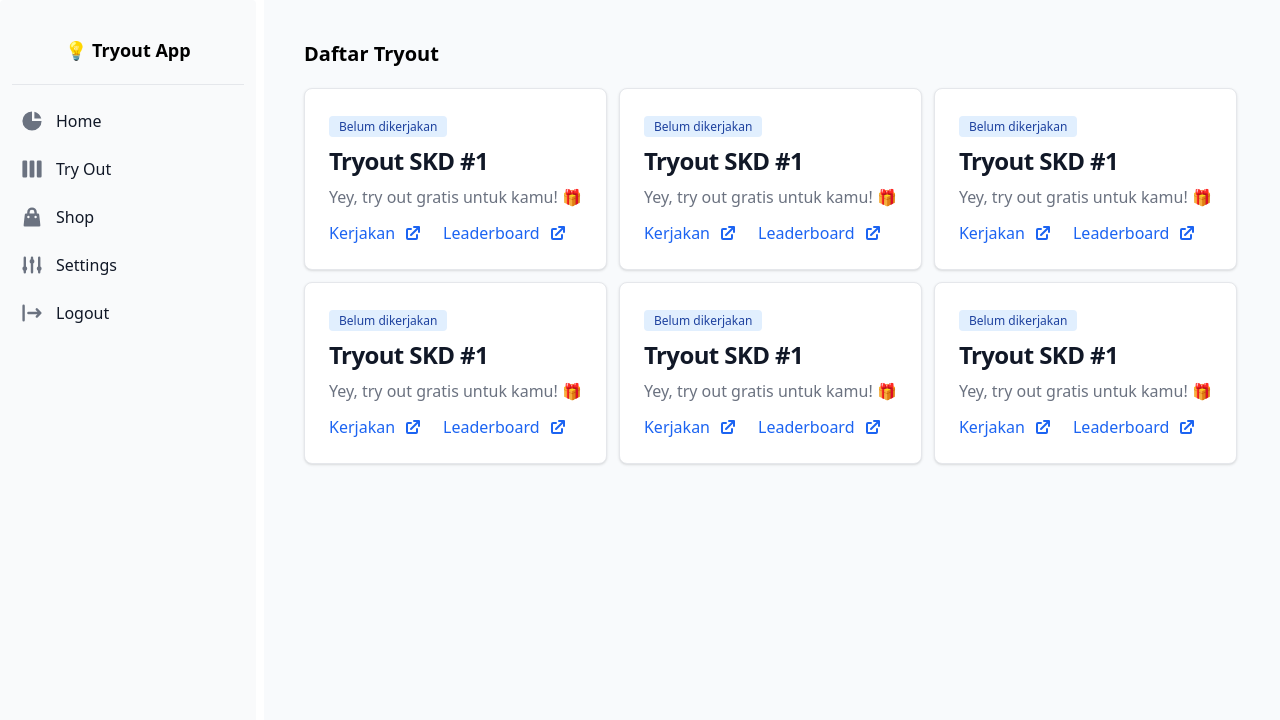
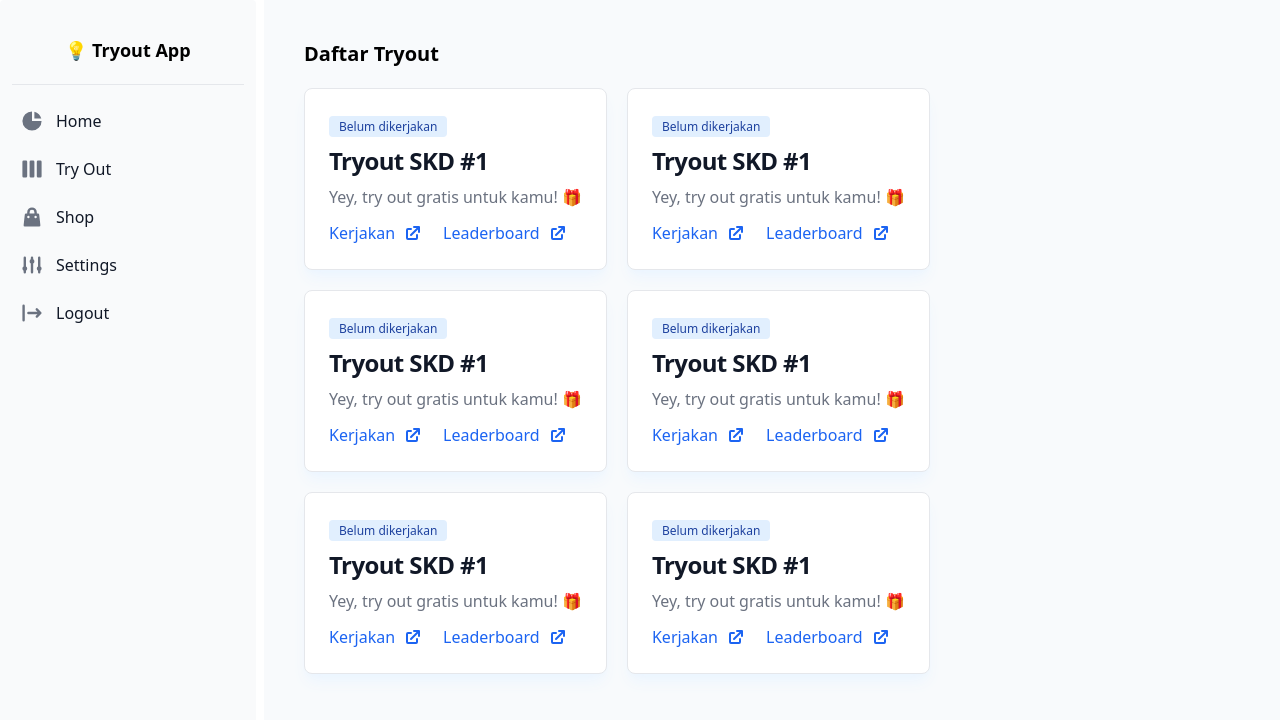
Before and after one commit to dwikiKrisna/tryout-app, a Next.js app: page /dashboard/tryout in a window 1280 px wide. Shown: the top 720 px of the page. Built offline with nearby package versions, Linux system fonts and the light colour scheme.

Commit message:
feat: sidebar improvement

```diff
--- a/app/dashboard/SideBar.tsx
+++ b/app/dashboard/SideBar.tsx
@@ -43,10 +43,10 @@ const dashboardMenu = [
 const SideBar = () => {
   return (
     <>
-      <div className="w-fit">
+      <div className="w-fit ">
         <Sidebar aria-label="Default sidebar example">
           <Sidebar.Items>
-            <h1 className="text-lg font-bold text-center my-5">
+            <h1 className="text-lg font-bold text-center my-5 ">
               💡 Tryout App
             </h1>
 
--- a/app/dashboard/layout.tsx
+++ b/app/dashboard/layout.tsx
@@ -10,7 +10,7 @@ export default function DashboardLayout({
     <>
       <div className="flex gap-2">
         <SideBar />
-        <div className="flex-1 container mx-auto p-10 bg-slate-50 min-h-screen ">
+        <div className="flex-1 container p-10 bg-slate-50 min-h-screen ">
           {children}
         </div>
       </div>
--- a/app/dashboard/tryout/TryoutCard.tsx
+++ b/app/dashboard/tryout/TryoutCard.tsx
@@ -8,7 +8,7 @@ const TryoutCard = () => {
 
   return (
     <>
-      <div className="max-w-sm p-6 bg-white border border-gray-200 rounded-lg shadow dark:bg-gray-800 dark:border-gray-700">
+      <div className="max-w-sm p-6 bg-white border border-gray-200 rounded-lg shadow-lg shadow-blue-50 dark:bg-gray-800 dark:border-gray-700">
         <span className="bg-blue-100 text-blue-800 text-xs font-medium mr-2 px-2.5 py-0.5 rounded dark:bg-blue-900 dark:text-blue-300">
           Belum dikerjakan
         </span>
--- a/app/dashboard/tryout/page.tsx
+++ b/app/dashboard/tryout/page.tsx
@@ -5,7 +5,7 @@ const Tryout = () => {
   return (
     <div>
       <h4 className="text-xl font-bold dark:text-white mb-5">Daftar Tryout </h4>
-      <div className="flex flex-wrap gap-3">
+      <div className="flex flex-wrap gap-5">
         <TryoutCard />
         <TryoutCard />
         <TryoutCard />
--- a/app/ujian/CardSoal.tsx
+++ b/app/ujian/CardSoal.tsx
@@ -1,5 +1,5 @@
 import React from "react";
-import { Radio, Label, ToggleSwitch } from "flowbite-react";
+import { Radio, Label } from "flowbite-react";
 
 const CardSoal = () => {
   return (
```
